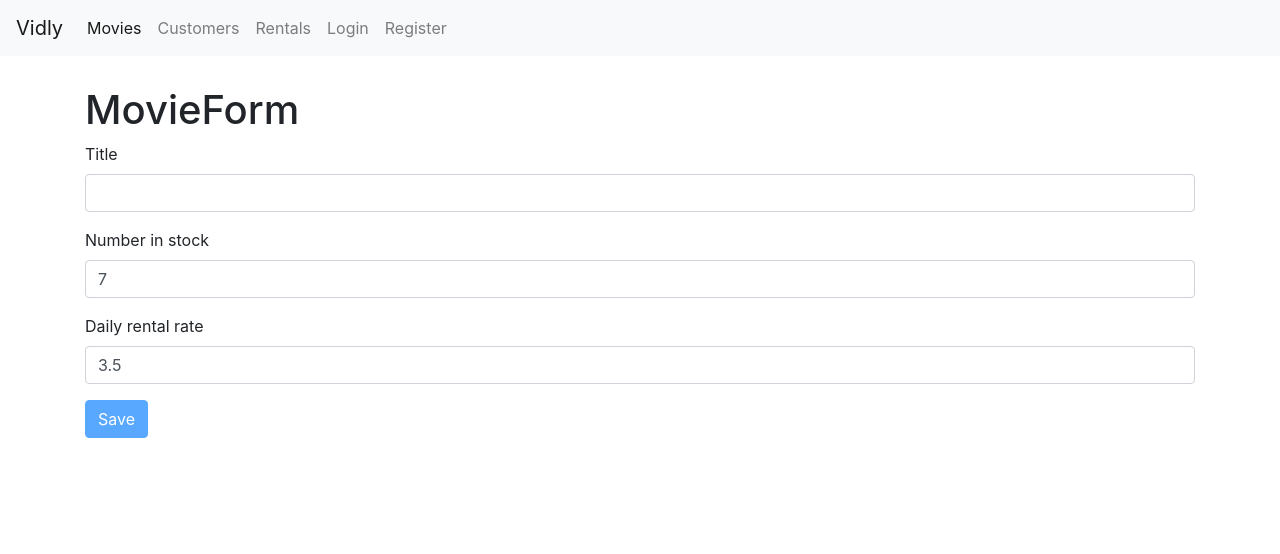
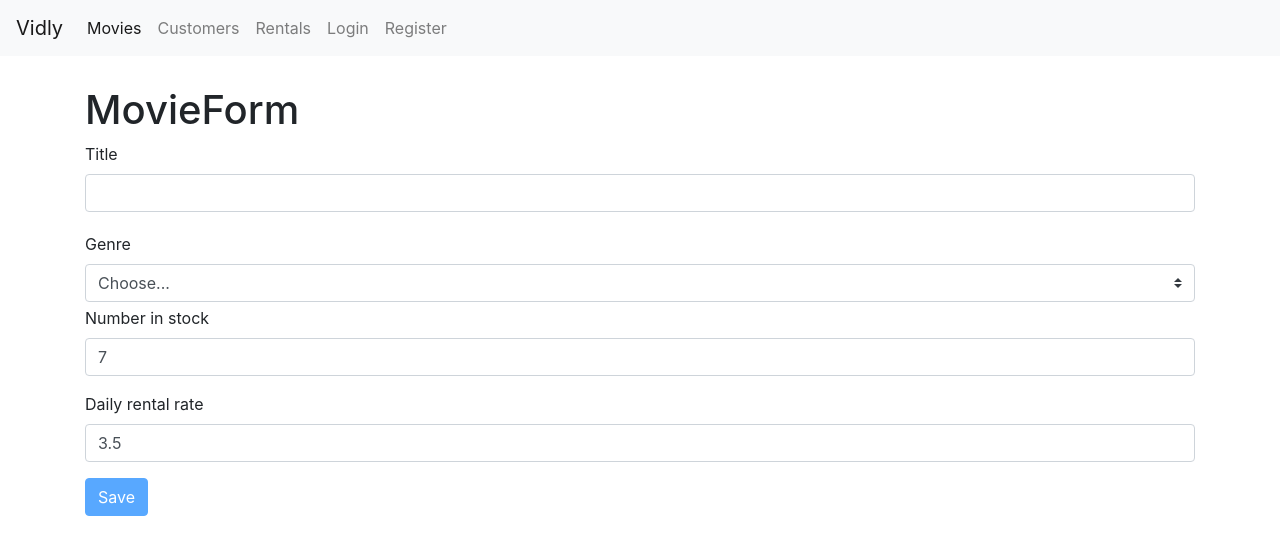
Before and after one commit to nehapatil31/react-vidly, a React (Create React App) app: page /movies/new in a window 1280 px wide. Shown: the top 554 px of the page. Built offline with nearby package versions, Linux system fonts and the light colour scheme.

Commit message:
Movie form WIP

```diff
--- a/src/components/movieForm.jsx
+++ b/src/components/movieForm.jsx
@@ -1,19 +1,21 @@
 import React from "react";
 import Joi from "joi-browser";
 import Form from "./common/form";
+import { getGenres } from "../services/fakeGenreService";
 
 class MovieForm extends Form {
   state = {
     data: {
       _id: "",
       title: "",
-            genre: { _id: "", name: "" },
+      genre: "",
       numberInStock: 7,
       dailyRentalRate: 3.5
     },
     errors: {}
   };
   schema = {
+    genre: Joi.string(),
     title: Joi.string()
       .required()
       .label("Title"),
@@ -31,11 +33,33 @@ class MovieForm extends Form {
     //Navigate to movies page
     this.props.history.replace("/movies");
   };
+  handleChangeSelect = ({ target }) => {
+    const data = { ...this.state.data };
+    data[target.name] = target.value;
+    this.setState({ data });
+  };
   render() {
     return (
       <div>
         <h1>MovieForm {this.props.match.params.movieId}</h1>
         {this.renderInput("title", "Title")}
+        <label className="my-1 mr-2" htmlFor="genre">
+          Genre
+        </label>
+        <select
+          className="custom-select my-1 mr-sm-2"
+          id="genre"
+          name="genre"
+          value={this.state.data.genre}
+          onChange={this.handleChangeSelect}
+        >
+          <option>Choose...</option>
+          {getGenres().map(genre => (
+            <option value={genre._id} key={genre._id}>
+              {genre.name}
+            </option>
+          ))}
+        </select>
         {this.renderInput("numberInStock", "Number in stock")}
         {this.renderInput("dailyRentalRate", "Daily rental rate")}
         {this.renderSubmit("Save")}
```
Lines whose indentation alone changed are shown as unchanged.
